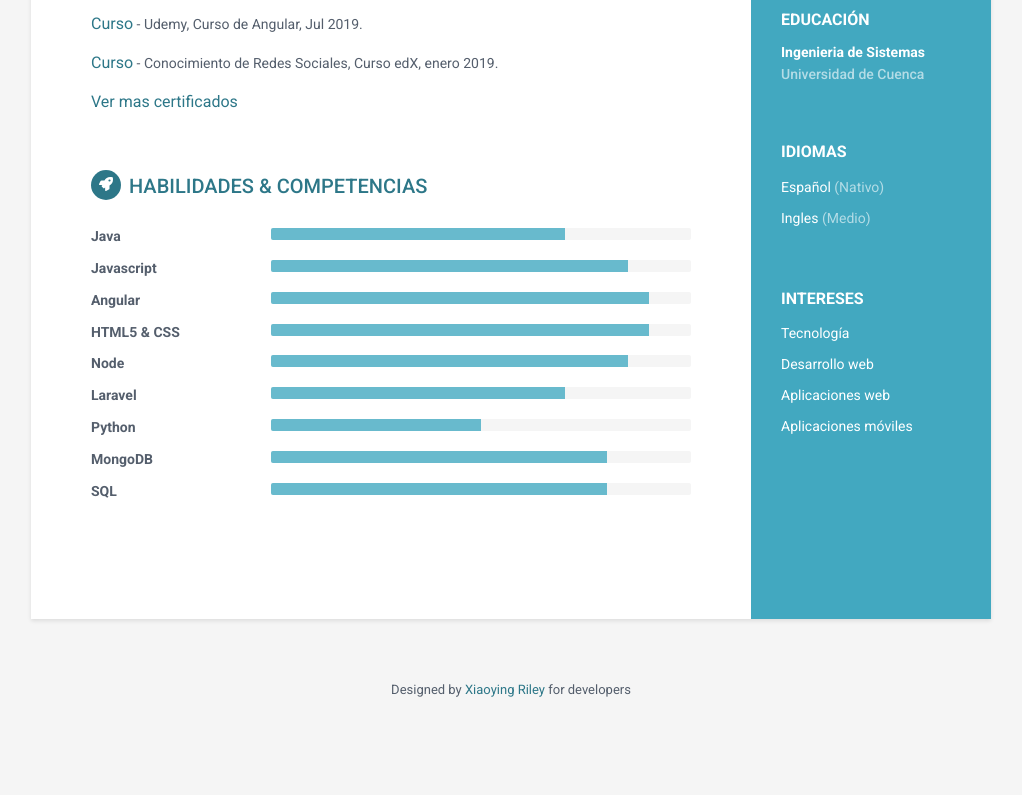
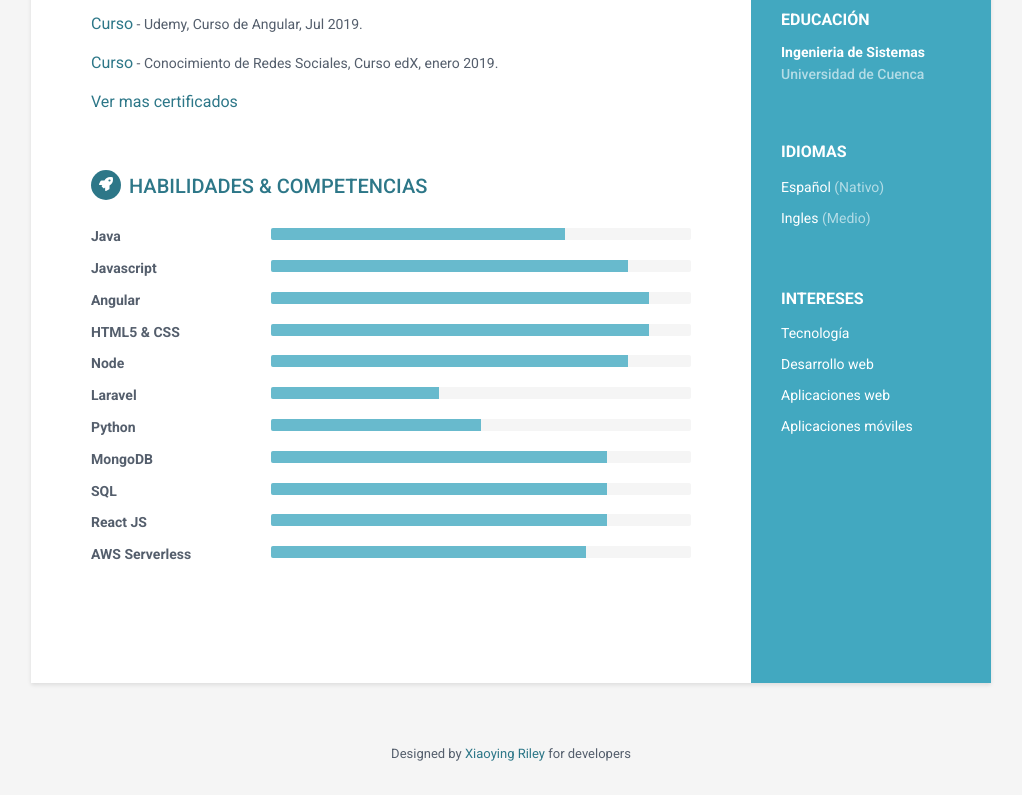
Before and after one commit to albamaister/curriculum, a plain HTML site: page index.html in a window 1280 px wide. Shown: the part 626-1421 px from the top of the page, without its empty margins (129-1151 px from the left). Before the commit the page ends 1357 px from the top, so only its background shows below. Drawn offline with Linux system fonts and the light colour scheme.

Commit message:
Update index.html

```diff
--- a/index.html
+++ b/index.html
@@ -168,7 +168,7 @@
                     <div class="item">
                         <h3 class="level-title">Laravel</h3>
                         <div class="progress level-bar">
-						    <div class="progress-bar theme-progress-bar" role="progressbar" style="width: 70%" aria-valuenow="70" aria-valuemin="0" aria-valuemax="100"></div>
+						    <div class="progress-bar theme-progress-bar" role="progressbar" style="width: 40%" aria-valuenow="40" aria-valuemin="0" aria-valuemax="100"></div>
 						</div>
                     </div><!--//item-->
                     <div class="item">
@@ -190,6 +190,20 @@
 						</div>
                     </div><!--//item-->
 
+		    <div class="item">
+                        <h3 class="level-title">React JS</h3>
+                        <div class="progress level-bar">
+						    <div class="progress-bar theme-progress-bar" role="progressbar" style="width: 80%" aria-valuenow="80" aria-valuemin="0" aria-valuemax="100"></div>
+						</div>
+                    </div><!--//item-->
+
+		    <div class="item">
+                        <h3 class="level-title">AWS Serverless</h3>
+                        <div class="progress level-bar">
+						    <div class="progress-bar theme-progress-bar" role="progressbar" style="width: 75%" aria-valuenow="75" aria-valuemin="0" aria-valuemax="100"></div>
+						</div>
+                    </div><!--//item-->
+
                 </div>
             </section><!--//skills-section-->
 
```
